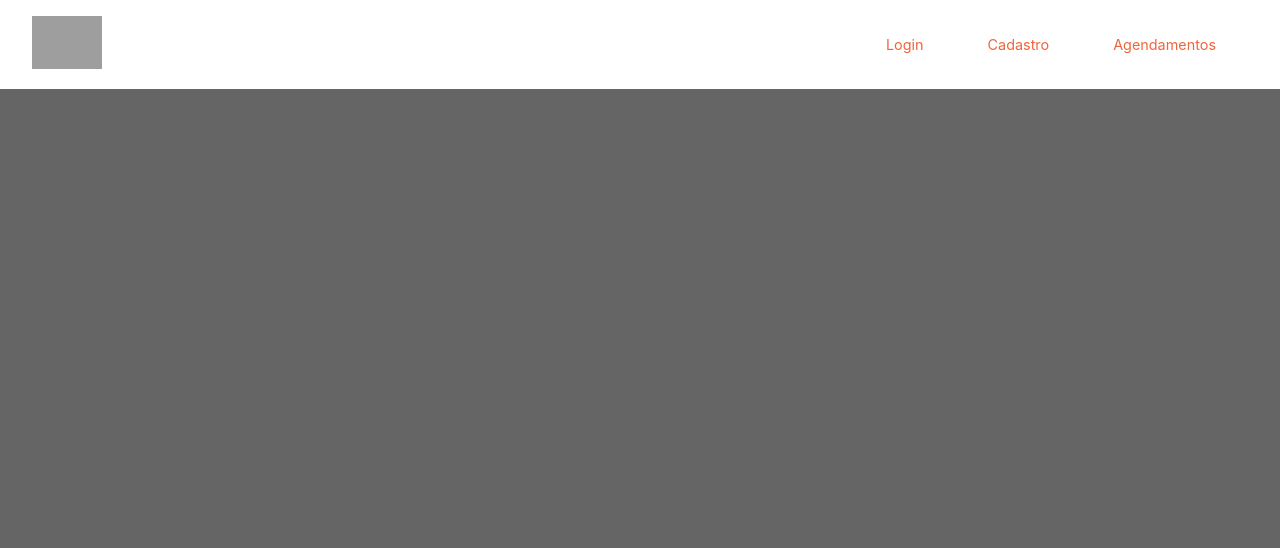
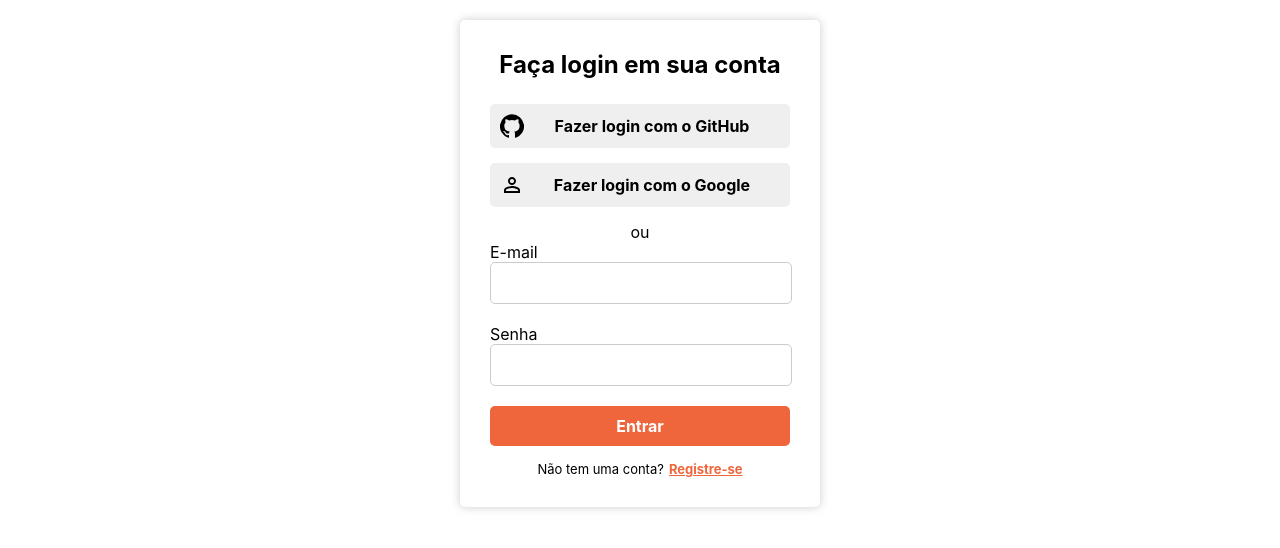
Before and after one commit to analuizamorais/FCamara-webapplication, a React (Create React App) app: page /schedule in a window 1280 px wide. Shown: the top 548 px of the page. Built offline with nearby package versions, Linux system fonts and the light colour scheme; grey boxes are pictures that could not be loaded.

Commit message:
v2 - layout login e início da lógica para  agendamentos

```diff
--- a/src/App.js
+++ b/src/App.js
@@ -1,18 +1,30 @@
-import React from 'react'
-import styled from 'styled-components'
+import React, {useState} from 'react'
+// import styled from 'styled-components'
+// import Office from './setOffice'
+import Routes from './routes'
 import Navbar from './Navbar'
+import { BrowserRouter } from 'react-router-dom'
+import Login from './view/Login'
 
-const App = () => {
+export default function App() {
+
+  const [user, setUser] = useState(null)
+
+  // const [user, setUser] = useState({
+  //   id: 1,
+  //   name: 'Pedro',
+  //   avatar: ''
+  // })
+  if(user ===  null) {
+    return (
+      <Login />
+    )
+  }
+
   return (
-    <Container>
+    <BrowserRouter>
       <Navbar />
-    </Container>
+      <Routes />
+    </BrowserRouter>
   )
 }
-
-const Container = styled.div`
-  background-color: #656565;
-  height: 200vh;
-`
-
-export default App
--- /dev/null
+++ b/src/Scheduling.js
@@ -0,0 +1,39 @@
+import React, {useState} from 'react'
+import {DatePicker} from '@material-ui/pickers'
+import {useForm, Controller} from 'react-hook-form'
+import Button from '@material-ui/core/Button'
+
+const Schedule = () => {
+    const city = localStorage.getItem("office")
+    const [date, setDate] = useState(null)
+    const {control, handleSubmit} = useForm();
+    const submitData = (data) => {
+        console.log(data)
+    }
+
+    return (
+        <div>
+            <h1>AAAAAAAAAAAAAAAA {city}</h1>
+            <h2> escolha a data</h2>
+            <form onSubmit={handleSubmit(submitData)}>
+                <Controller defaultValue={date} name="scheduleDate" control={control}
+                render={({ field }) => (
+                    <DatePicker
+                    value={date}
+                    onChange={setDate}
+                    autoOk
+                    inputVariant="outlined"
+                    variant="inlined"
+                    emptyLabel="Selecione a data"
+                    format="dd MMMM yyyy"
+                    disablePast/>
+                )}
+                />
+                <Button variant="contained" type="submit">OK</Button>
+            </form>
+        </div>
+  )
+}
+
+
+export default Schedule
--- /dev/null
+++ b/src/components/Styled.js
@@ -0,0 +1,35 @@
+import styled from 'styled-components'
+
+export const BtnDefaultIcons = styled.button`
+
+    display: flex;
+    align-items: center;
+    padding: 10px;
+    width: 100%;
+    border-radius: 5px;
+    border: 0px;
+    outline: none;
+    font-size: 16px;
+    font-weight: bold;
+    margin-bottom: 15px;
+    transition: 0.4s;
+
+    &:hover {
+        background-color: #ccc;
+    }
+
+    .center{
+        text-align: center;
+        width: 100%;
+    }
+`
+
+export const BtnDefault = styled(BtnDefaultIcons)`
+    background-color: #ef653c;
+    color: #fff;
+    display: inline;
+
+    &:hover {
+        background-color: #ff4500;
+    }
+`
--- /dev/null
+++ b/src/routes.js
@@ -0,0 +1,16 @@
+import React from 'react';
+import { Switch, Route, BrowserRouter } from 'react-router-dom';
+import Home from './view/Home';
+import Schedule from './Scheduling';
+
+export default function Routes() {
+    console.log("ROUTES")
+    return (
+        <BrowserRouter>
+            <Switch>
+                <Route path='/' exact component={Home} />
+                <Route path='/schedule' exact component={Schedule} />
+            </Switch>
+        </BrowserRouter>
+    )
+}
--- /dev/null
+++ b/src/setOffice.js
@@ -0,0 +1,30 @@
+import React from 'react'
+import { useHistory } from 'react-router-dom';
+//import styled from 'styled-components'
+
+const Office = () => {
+    //const [isOfficeSelected, setOfficeSelected] = useState(false);
+    const history = useHistory();
+
+    function renderAquilo(office){
+        localStorage.setItem("office", office);
+        history.push('/schedule');
+        console.log(`cheguei no render ${office}`)
+        return (
+            <div>
+                <h1>DEU CERTO</h1>
+            </div>
+        )
+    }
+
+    return (
+        <div>
+            <h1>Para qual escritório você quer realizar o agendamento?</h1>
+            <button onClick={() => renderAquilo("Sampa")}>São Paulo</button>
+            <button onClick={() => renderAquilo("Santos")}>Santos</button>
+        </div>
+  )
+}
+
+
+export default Office
--- /dev/null
+++ b/src/view/Home/index.js
@@ -0,0 +1,12 @@
+import React from 'react';
+import Navbar from '../../Navbar'
+import Office from '../../setOffice';
+
+export default function App(props) {
+    console.log("cheguei no home")
+    return (
+        <>
+            <Office />
+        </>
+    );
+}
--- /dev/null
+++ b/src/view/Login/index.js
@@ -0,0 +1,48 @@
+import React from 'react'
+import { BrowserRouter, Link } from 'react-router-dom'
+import { AreaLogin } from './styled'
+import { BtnDefaultIcons, BtnDefault } from '../../components/Styled'
+import GitHubIcon from '@material-ui/icons/GitHub';
+//import GoogleIcon from '@mui/icons-material/Google'; icon indiponível no material-ui e até mesmo nos icons da google
+//<GoogleIcon />
+//então vamos utilizar esse:
+import PermIdentityIcon from '@material-ui/icons/PermIdentity'
+
+export default () => {
+    return (
+        <BrowserRouter>
+            <AreaLogin>
+                <h1>Faça login em sua conta</h1>
+                <BtnDefaultIcons>
+                    <GitHubIcon />
+                    <div className="center"> Fazer login com o GitHub </div>
+                </BtnDefaultIcons>
+                <BtnDefaultIcons>
+                    <PermIdentityIcon />
+                    <div className="center"> Fazer login com o Google </div>
+                </BtnDefaultIcons>
+
+                <p>ou</p>
+
+                <form>
+                    <div className="form--input">
+                        <label>E-mail</label>
+                        <input type="email" />
+                    </div>
+
+                    <div className="form--input">
+                        <label>Senha</label>
+                        <input type="password" />
+                    </div>
+
+                    <BtnDefault>Entrar</BtnDefault>
+
+                    <div className="footerLogin">
+                        Não tem uma conta?
+                        <Link to="/register">Registre-se</Link>
+                    </div>
+                </form>
+            </AreaLogin>
+        </BrowserRouter>
+    )
+}
--- /dev/null
+++ b/src/view/Login/styled.js
@@ -0,0 +1,56 @@
+import styled from 'styled-components'
+
+export const AreaLogin = styled.div`
+    background-color: #fff;
+    padding: 30px;
+    max-width: 300px;
+    margin: auto;
+    margin-top: 20px;
+    text-align: center;
+    border-radius: 5px;
+    box-shadow: 0px 0px 10px #ccc;
+
+    h1{
+        font-size: 24px;
+        margin-bottom: 25px;
+    }
+
+    .form--input{
+        text-align: left;
+
+        label{
+            display: block;
+        }
+
+        input{
+            margin-bottom: 20px;
+            padding: 10px;
+            font-size: 16px;
+            outline: none;
+            border: 1px solid #ccc;
+            border-radius: 5px;
+            width: 280px;
+            transition: 0.3s;
+
+            &:hover{
+                border: 1px solid #ef653c;
+            }
+        }
+    }
+
+    .footerLogin {
+        font-size: 13px;
+
+        a {
+            font-weight: bold;
+            margin-left: 5px;
+            color: #ef653c;
+            transition: 0.4s;
+            cursor: pointer;
+
+            &:hover{
+                color: #ff4500;
+            }
+        }
+}
+`
```
Also changed, not shown: package.json (+9 -0 lines), src/index.js (+5 -2 lines), 1 other file (tests, documents, lock files or other folders).
